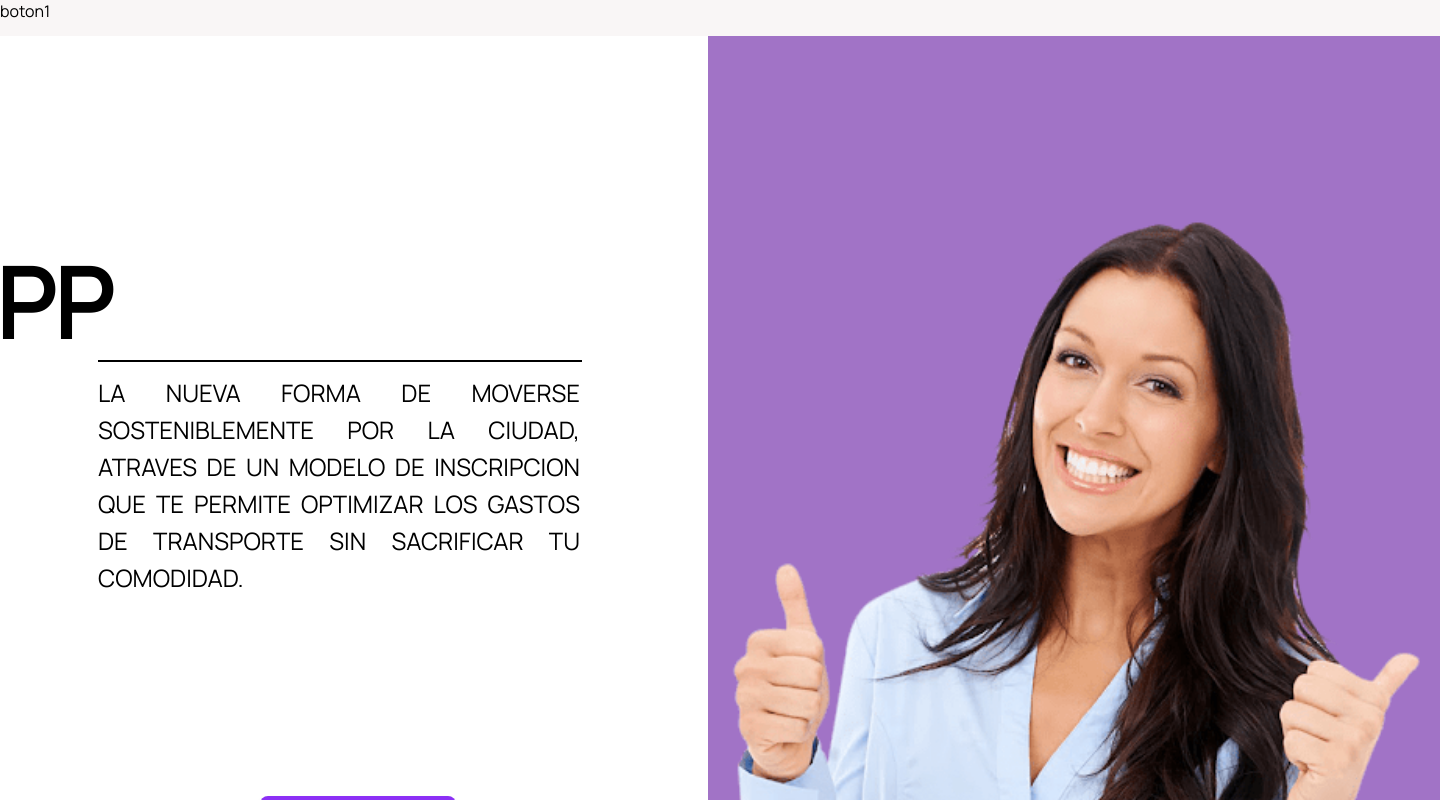
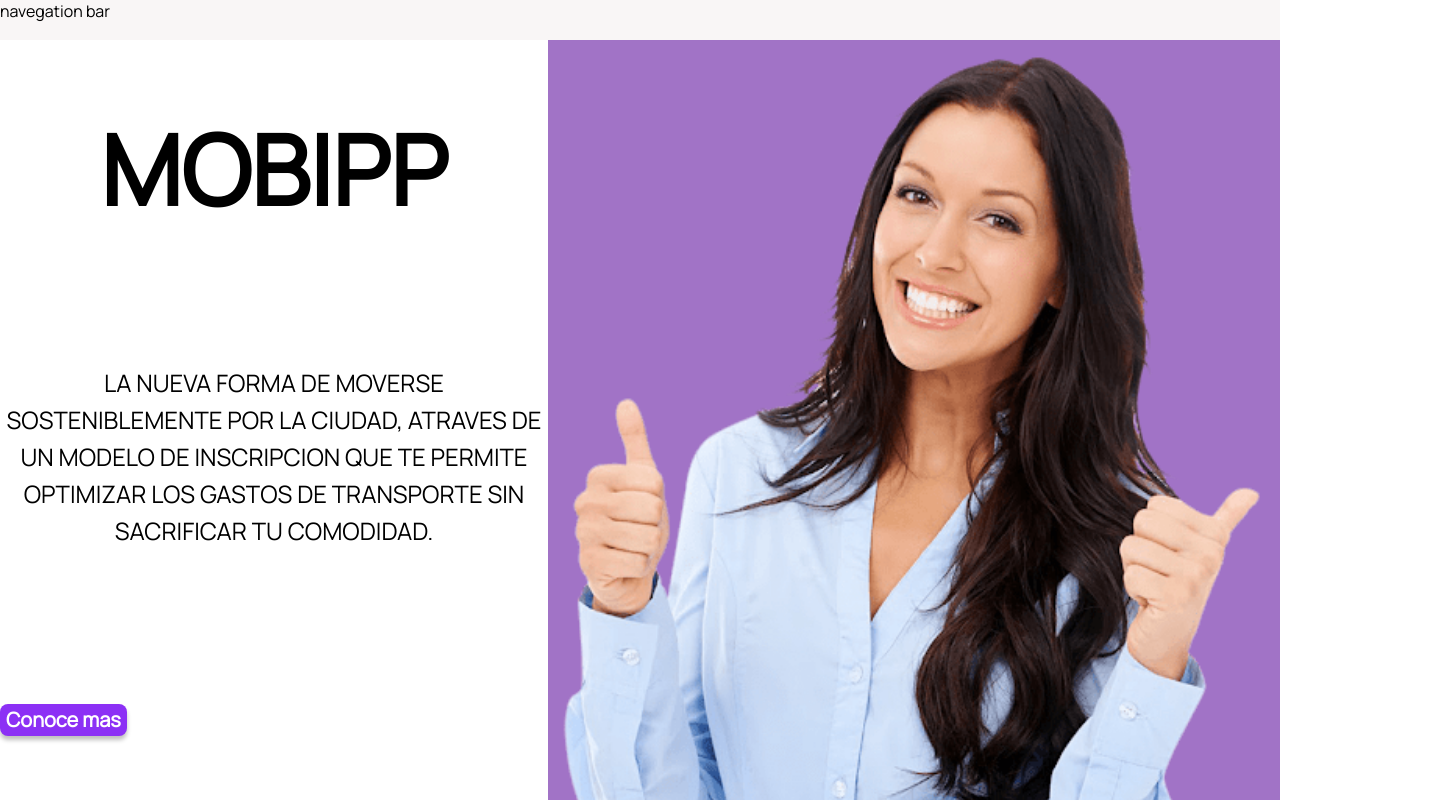
Before and after one commit to Saelbg/Mobip, a React (Create React App) app: page / in a window 1280 px wide. Shown: the top 800 px of the page, 1440 px wide, since content can reach past the window. Built offline with nearby package versions, Linux system fonts and the light colour scheme.

Commit message:
Implemented Grid CSS

```diff
--- a/package.json
+++ b/package.json
@@ -6,6 +6,7 @@
     "@testing-library/jest-dom": "^5.11.9",
     "@testing-library/react": "^11.2.5",
     "@testing-library/user-event": "^12.8.3",
+    "brew": "0.0.8",
     "react": "^17.0.1",
     "react-dom": "^17.0.1",
     "react-scripts": "4.0.3",
--- /dev/null
+++ b/src/components/Landing2.js
@@ -0,0 +1,39 @@
+import React from "react";
+import womanImage from "./img/woman.png";
+import "./styles/Landing2.css";
+
+class Landing extends React.Component {
+  // const btnKnowMore = document.getElementById("btnKnowMore");
+
+  render() {
+    return (
+      <div className="container">
+        <div className="navigation">navegation bar</div>
+        <div className="title">
+          <h1 className="h1">Mobipp</h1>
+        </div>
+        <div className="paragraph">
+          <p className="p">
+            La nueva forma de moverse sosteniblemente por la ciudad, atraves de
+            un modelo de inscripcion que te permite optimizar los gastos de
+            transporte sin sacrificar tu comodidad.
+          </p>
+        </div>
+        <div className="footer">
+          <button id="btnKnowMore" className="button" onClick={this.knowMore}>
+            Conoce mas
+          </button>
+        </div>
+        <div className="rightPanel">
+          <img className="image" src={womanImage}></img>
+        </div>
+      </div>
+    );
+  }
+
+  knowMore() {
+    console.log("Vamos bien");
+  }
+}
+
+export default Landing;
--- /dev/null
+++ b/src/components/styles/Landing2.css
@@ -0,0 +1,91 @@
+.container {
+  display: grid;
+  height: 100vh;
+  grid-template-columns: 1fr 1fr;
+  grid-template-rows: 0.2fr 1.5fr 1.5fr 0.8fr;
+  grid-template-areas:
+    "nav nav"
+    "title rightPanel"
+    "paragraph rightPanel"
+    "button rightPanel";
+
+  background: #ffffff;
+
+  font-family: Manrope;
+  font-style: normal;
+  font-weight: normal;
+  color: #000000;
+}
+
+.navigation {
+  background: rgba(234, 226, 226, 0.3);
+  grid-area: nav;
+}
+
+.rightPanel {
+  background: rgba(138, 80, 184, 0.8);
+  grid-area: rightPanel;
+}
+
+.title {
+  grid-area: title;
+}
+
+.paragraph {
+  grid-area: paragraph;
+}
+
+.p {
+  font-family: Manrope;
+  font-style: normal;
+  font-weight: normal;
+  font-size: 24px;
+  line-height: 37px;
+  /* or 154% */
+  text-align: center;
+  text-transform: uppercase;
+
+  color: #000000;
+}
+
+.footer {
+  grid-area: button;
+  align-self: center;
+}
+
+.h1 {
+  font-family: Manrope;
+  font-style: normal;
+  font-weight: bold;
+  font-size: 96px;
+  line-height: 131px;
+  text-align: center;
+  text-transform: uppercase;
+  color: #000000;
+}
+
+.button {
+  background: #8c30f5;
+  mix-blend-mode: normal;
+  box-shadow: 0px 4px 4px rgba(0, 0, 0, 0.25);
+  border: 0px;
+  border-radius: 8px;
+  align-self: center;
+  font-family: Manrope;
+  font-style: normal;
+  font-weight: bold;
+  font-size: 20px;
+  line-height: 30px;
+  /* identical to box height, or 150% */
+
+  text-align: center;
+  font-feature-settings: "liga" off;
+
+  color: #ffffff;
+}
+
+.image {
+  width: 732px;
+  height: 819px;
+  left: 1050px;
+}
--- a/src/index.js
+++ b/src/index.js
@@ -2,7 +2,7 @@ import React from "react";
 import ReactDOM from "react-dom";
 import "./index.css";
 import App from "./App";
-import Landing from "./components/Landing";
+import Landing from "./components/Landing2";
 
 const container = document.getElementById("root");
 ReactDOM.render(<Landing />, container);
```
Also changed, not shown: 1 other file (tests, documents, lock files or other folders).
